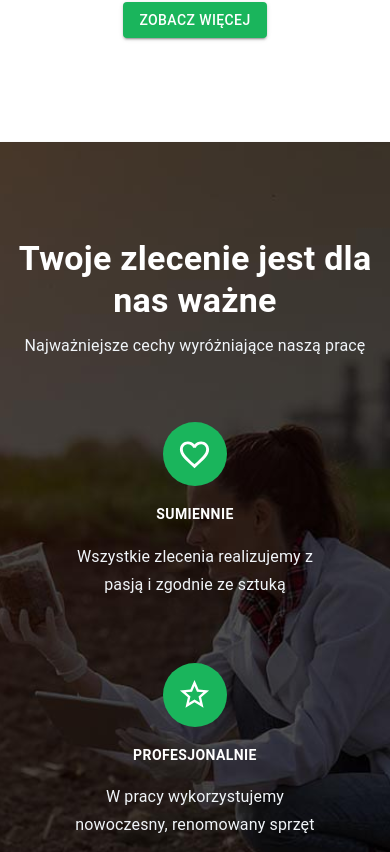
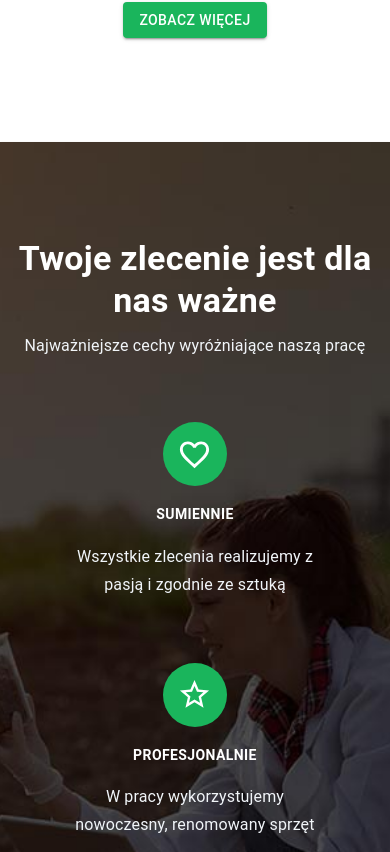
Before and after one commit to mikolvj/ts-agrogeo, a React (Create React App) app: page / in a window 390 px wide. Shown: the part 2052-2904 px from the top of the page. Built offline with nearby package versions, Linux system fonts and the light colour scheme.

Commit message:
fix: mobile background image rendering

```diff
--- a/src/components/Hero.tsx
+++ b/src/components/Hero.tsx
@@ -9,7 +9,7 @@ const Hero: React.FC = () => {
 	return (
 		<Paper
 			square
-			className='bg-heroMobile sm:bg-hero bg-no-repeat bg-cover bg-center bg-fixed h-screen w-full -mt-[7.2rem] md:-mt-[6.6rem]'
+			className='bg-heroMobile sm:bg-hero bg-no-repeat bg-cover bg-center sm:bg-fixed h-screen w-full -mt-[7.2rem] md:-mt-[6.6rem]'
 		>
 			<Stack className='flex-column justify-center items-center sm:items-start h-full w-full sm:w-4/5 max-w-7xl mx-auto p-4 sm:p-16 text-center'>
 				{home.hero.map((copy: string, index) => (
--- a/src/components/Pros.tsx
+++ b/src/components/Pros.tsx
@@ -9,7 +9,7 @@ const Pros: React.FC = () => {
 	return (
 		<Paper
 			square
-			className='bg-sectionMobile sm:bg-section bg-no-repeat bg-cover bg-center bg-fixed w-full'
+			className='bg-sectionMobile sm:bg-section bg-no-repeat bg-cover bg-center sm:bg-fixed w-full'
 		>
 			<Container className=' w-full mt-0 py-12'>
 				<Stack className='justify-center items-center my-12 text-white'>
```
